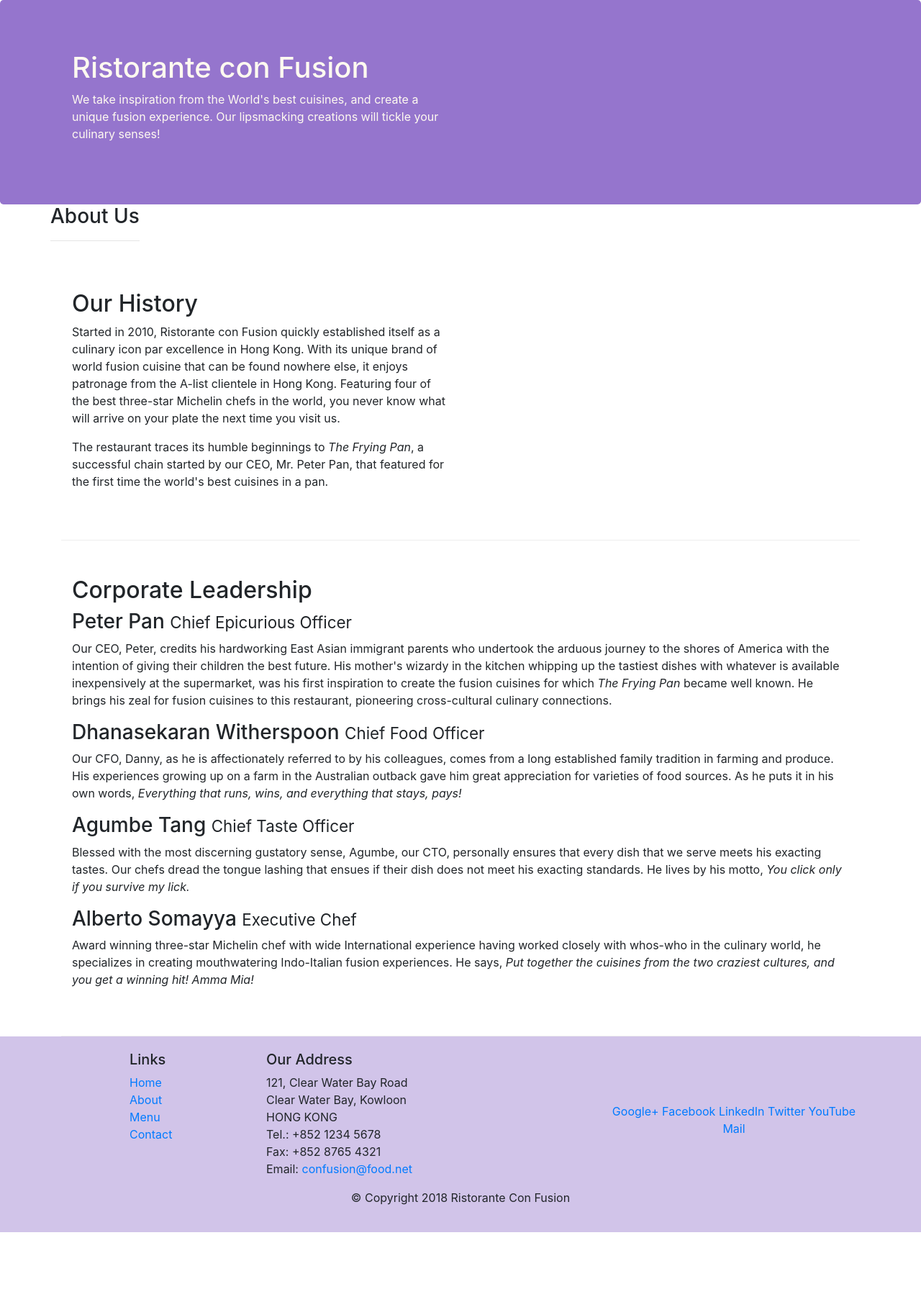
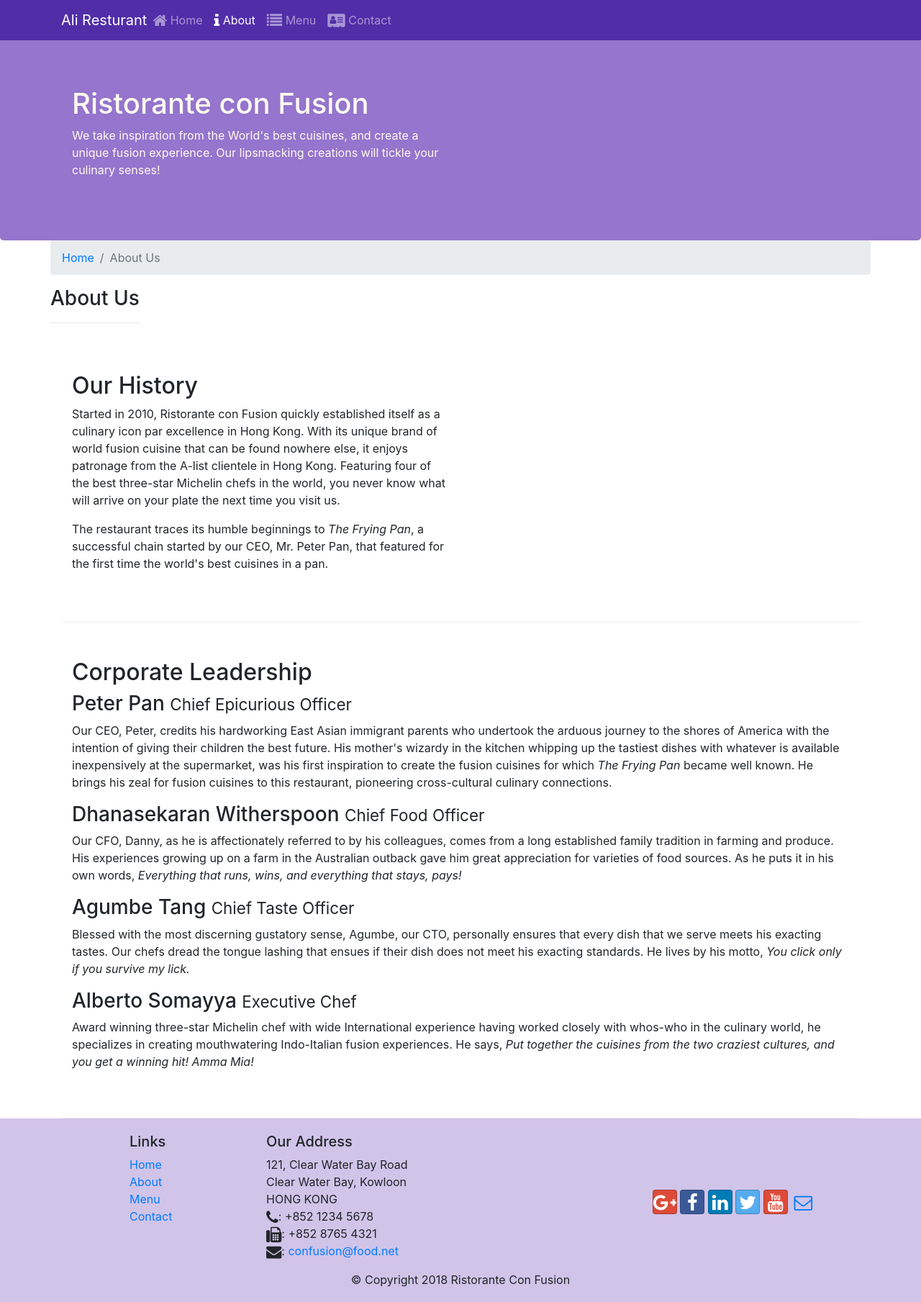
Before and after one commit to alialdawresh-cloud/conFusion, a website: page aboutus.html in a window 1280 px wide. Shown: the whole page at 72% size. Before the commit the page ends 1712 px from the top, so only its background shows below. Drawn offline with nearby package versions, Linux system fonts and the light colour scheme.

Commit message:
icon Fonts

```diff
--- a/aboutus.html
+++ b/aboutus.html
@@ -8,12 +8,31 @@
 
     <!-- Bootstrap CSS -->
     <link rel="stylesheet" href="node_modules/bootstrap/dist/css/bootstrap.min.css">
-     <link href="css/style.css" rel="stylesheet">
+    <link rel="stylesheet" href="node_modules/font-awesome/css/font-awesome.min.css">
+    <link rel="stylesheet" href="node_modules/bootstrap-social/bootstrap-social.css">
+    <link href="css/style.css" rel="stylesheet">
     <title>Ristorante Con Fusion: About Us</title>
 
 </head>
 
 <body>
+
+    <nav class="navbar navbar-dark navbar-expand-sm fixed-top">
+        <div class="container">
+            <button class="navbar-toggler" type="button" data-toggle="collapse" data-target="#Navbar">
+                <span class="navbar-toggler-icon"></span>
+            </button>
+            <a class="navbar-brand mr-auto" href="index.html"> Ali Resturant </a>
+            <div class="collapse navbar-collapse" id="Navbar">
+                <ul class="navbar-nav mr-auto">
+                     <li class="nav-item"><a class="nav-link" href="index.html"><span class="fa fa-home fa-lg"></span> Home</a></li>
+                    <li class="nav-item active"><a class="nav-link" href="#"><span class="fa fa-info fa-lg"></span> About</a></li>
+                    <li class="nav-item"><a class="nav-link" href="#"><span class="fa fa-list fa-lg"></span> Menu</a></li>
+                    <li class="nav-item"><a class="nav-link" href="#"><span class="fa fa-address-card fa-lg"></span> Contact</a></li>
+                </ul>
+            </div>
+        </div>
+    </nav>
 
     <header class="jumbotron">
         <div class="container">
@@ -30,6 +49,10 @@
 
     <div class="container">
         <div class="row">
+             <ol class="col-12 breadcrumb">
+                <li class="breadcrumb-item"><a href="./index.html">Home</a></li>
+                <li class="breadcrumb-item active">About Us</li>
+            </ol>
             <div>
                <h3>About Us</h3>
                <hr>
@@ -69,7 +92,7 @@
                 <div class="col-4 offset-1 col-sm-2">
                     <h5>Links</h5>
                     <ul class="list-unstyled">
-                        <li><a href="#">Home</a></li>
+                        <li><a href="index.html">Home</a></li>
                         <li><a href="#">About</a></li>
                         <li><a href="#">Menu</a></li>
                         <li><a href="#">Contact</a></li>
@@ -81,19 +104,20 @@
 		              121, Clear Water Bay Road<br>
 		              Clear Water Bay, Kowloon<br>
 		              HONG KONG<br>
-		              Tel.: +852 1234 5678<br>
-		              Fax: +852 8765 4321<br>
-		              Email: <a href="mailto:confusion@food.net">confusion@food.net</a>
+		              <i class="fa fa-phone fa-lg"></i>: +852 1234 5678<br>
+                      <i class="fa fa-fax fa-lg"></i>: +852 8765 4321<br>
+                      <i class="fa fa-envelope fa-lg"></i>:
+                      <a href="mailto:confusion@food.net">confusion@food.net</a>
 		           </address>
                 </div>
                 <div class="col-12 col-sm-4 align-self-center">
                     <div class="text-center">
-                        <a href="http://google.com/+">Google+</a>
-                        <a href="http://www.facebook.com/profile.php?id=">Facebook</a>
-                        <a href="http://www.linkedin.com/in/">LinkedIn</a>
-                        <a href="http://twitter.com/">Twitter</a>
-                        <a href="http://youtube.com/">YouTube</a>
-                        <a href="mailto:">Mail</a>
+                        <a class="btn btn-social-icon btn-google" href="http://google.com/+"><i class="fa fa-google-plus"></i></a>
+                        <a class="btn btn-social-icon btn-facebook" href="http://www.facebook.com/profile.php?id="><i class="fa fa-facebook"></i></a>
+                        <a class="btn btn-social-icon btn-linkedin" href="http://www.linkedin.com/in/"><i class="fa fa-linkedin"></i></a>
+                        <a class="btn btn-social-icon btn-twitter" href="http://twitter.com/"><i class="fa fa-twitter"></i></a>
+                        <a class="btn btn-social-icon btn-google" href="http://youtube.com/"><i class="fa fa-youtube"></i></a>
+                        <a class="btn btn-social-icon" href="mailto:"><i class="fa fa-envelope-o"></i></a>
                     </div>
                 </div>
            </div>
--- a/css/style.css
+++ b/css/style.css
@@ -28,3 +28,12 @@
 	margin:0px;
 	color: #0f0f0f;
 }
+
+body{
+    padding:50px 0px 0px 0px;
+    z-index:0;
+}
+
+.navbar-dark {
+     background-color: #512DA8;
+}
--- a/package.json
+++ b/package.json
@@ -15,6 +15,8 @@
   },
   "dependencies": {
     "bootstrap": "^4.0.0",
+    "bootstrap-social": "^5.1.1",
+    "font-awesome": "^4.7.0",
     "jquery": "^3.3.1",
     "popper.js": "^1.12.9"
   }
```
Also changed, not shown: index.html (+31 -11 lines), 1 other file.
